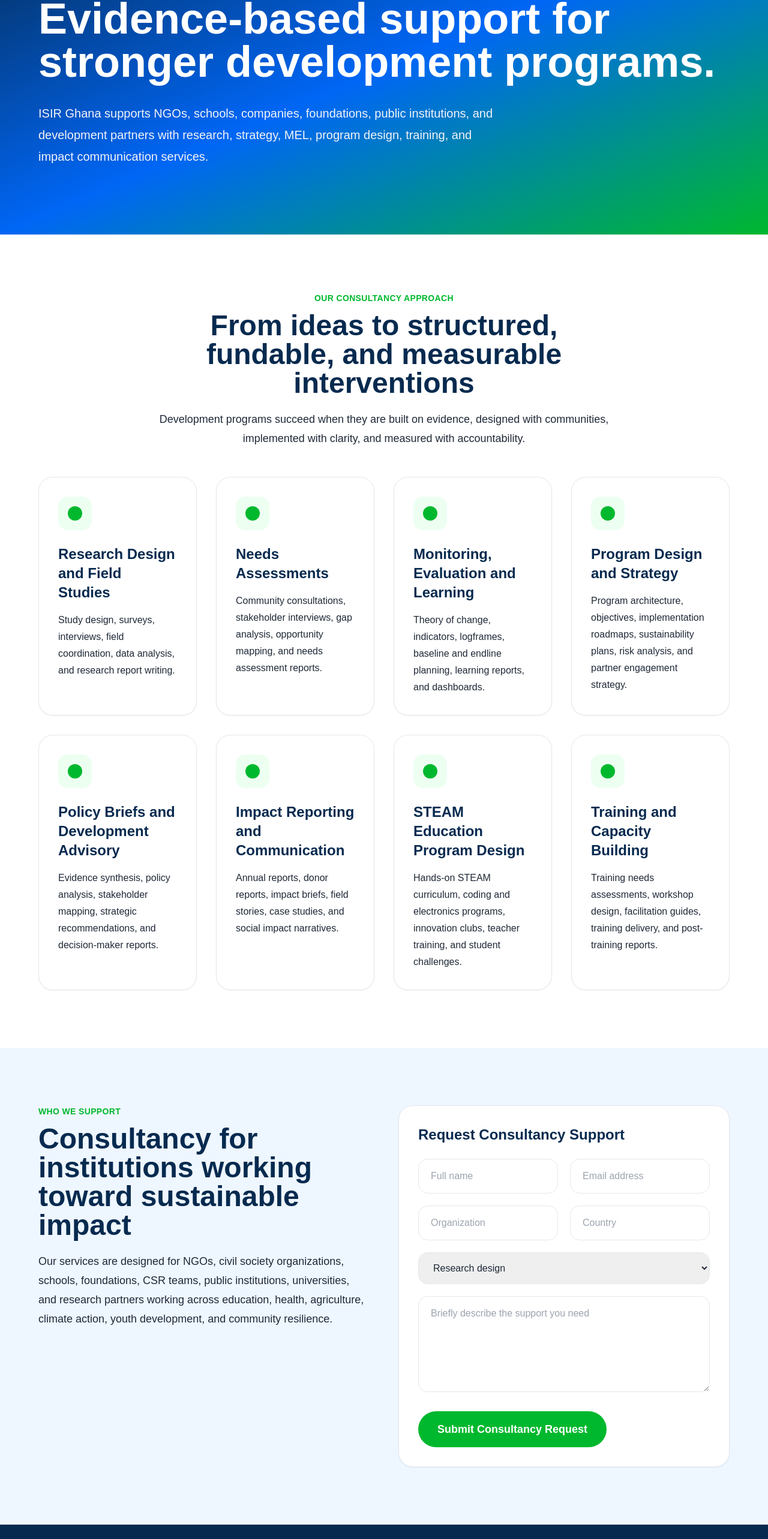
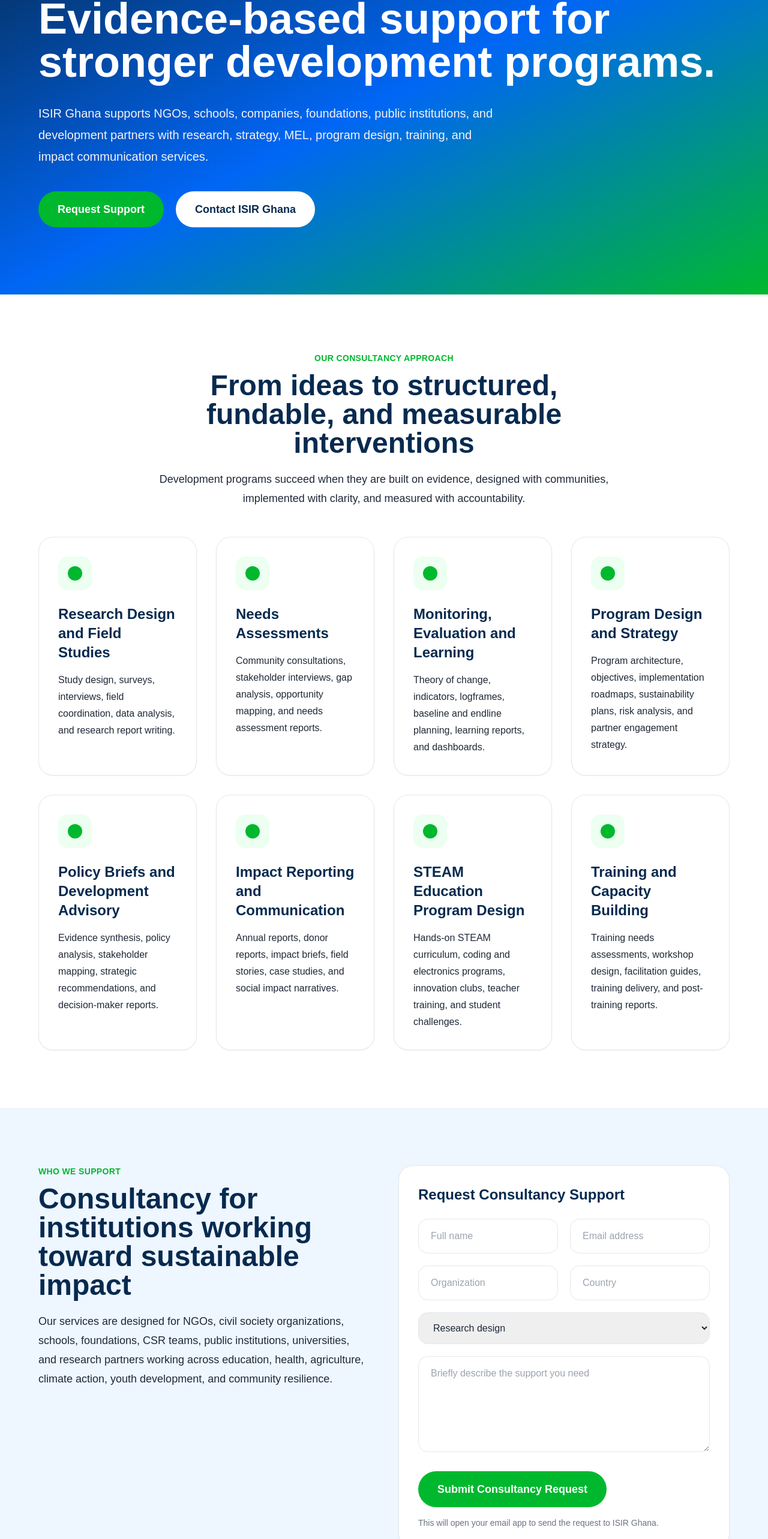
Before and after one commit to rashidasp28/isir-ghana-website, a Next.js app: page /consultancy in a window 1280 px wide. Shown: the part 234-2800 px from the top of the page at 60% size. Built offline with nearby package versions, Linux system fonts and the light colour scheme.

Commit message:
Make consultancy page CTAs and request form functional

```diff
--- a/app/consultancy/page.tsx
+++ b/app/consultancy/page.tsx
@@ -1,3 +1,4 @@
+import Link from 'next/link'
 import Navbar from '@/components/Navbar'
 import Footer from '@/components/Footer'
 import SectionHeader from '@/components/SectionHeader'
@@ -23,6 +24,10 @@ export default function ConsultancyPage() {
           <p className="uppercase tracking-widest text-sm mb-6 text-lightGreen font-semibold">Consultancy Services</p>
           <h1 className="text-5xl md:text-7xl font-bold leading-tight mb-8">Evidence-based support for stronger development programs.</h1>
           <p className="text-xl leading-9 max-w-3xl text-gray-100">ISIR Ghana supports NGOs, schools, companies, foundations, public institutions, and development partners with research, strategy, MEL, program design, training, and impact communication services.</p>
+          <div className="flex flex-wrap gap-5 mt-10">
+            <a href="#consultancy-form" className="bg-primaryGreen text-white px-8 py-4 rounded-full font-semibold text-lg hover:opacity-90 transition">Request Support</a>
+            <Link href="/contact" className="bg-white text-darkNavy px-8 py-4 rounded-full font-semibold text-lg hover:bg-lightBlue transition">Contact ISIR Ghana</Link>
+          </div>
         </div>
       </section>
 
@@ -49,7 +54,7 @@ export default function ConsultancyPage() {
         </div>
       </section>
 
-      <section className="py-24 bg-lightBlue">
+      <section id="consultancy-form" className="py-24 bg-lightBlue">
         <div className="container-width grid lg:grid-cols-2 gap-12 items-start">
           <div>
             <SectionHeader
@@ -59,14 +64,14 @@ export default function ConsultancyPage() {
             />
           </div>
 
-          <div className="bg-white border border-softGray rounded-3xl p-8 shadow-sm">
+          <form action="mailto:isirghana@gmail.com" method="post" encType="text/plain" className="bg-white border border-softGray rounded-3xl p-8 shadow-sm">
             <h3 className="text-2xl font-bold text-darkNavy mb-6">Request Consultancy Support</h3>
             <div className="grid md:grid-cols-2 gap-5">
-              <input className="border border-softGray rounded-2xl px-5 py-4" placeholder="Full name" />
-              <input className="border border-softGray rounded-2xl px-5 py-4" placeholder="Email address" />
-              <input className="border border-softGray rounded-2xl px-5 py-4" placeholder="Organization" />
-              <input className="border border-softGray rounded-2xl px-5 py-4" placeholder="Country" />
-              <select className="border border-softGray rounded-2xl px-5 py-4 md:col-span-2">
+              <input name="Full name" className="border border-softGray rounded-2xl px-5 py-4" placeholder="Full name" />
+              <input name="Email address" className="border border-softGray rounded-2xl px-5 py-4" placeholder="Email address" />
+              <input name="Organization" className="border border-softGray rounded-2xl px-5 py-4" placeholder="Organization" />
+              <input name="Country" className="border border-softGray rounded-2xl px-5 py-4" placeholder="Country" />
+              <select name="Consultancy service" className="border border-softGray rounded-2xl px-5 py-4 md:col-span-2">
                 <option>Research design</option>
                 <option>Needs assessment</option>
                 <option>MEL support</option>
@@ -75,10 +80,11 @@ export default function ConsultancyPage() {
                 <option>Impact reporting</option>
                 <option>Training and capacity building</option>
               </select>
-              <textarea className="border border-softGray rounded-2xl px-5 py-4 md:col-span-2 min-h-[160px]" placeholder="Briefly describe the support you need" />
+              <textarea name="Consultancy request" className="border border-softGray rounded-2xl px-5 py-4 md:col-span-2 min-h-[160px]" placeholder="Briefly describe the support you need" />
             </div>
-            <button className="mt-8 bg-primaryGreen text-white px-8 py-4 rounded-full font-semibold text-lg">Submit Consultancy Request</button>
-          </div>
+            <button type="submit" className="mt-8 bg-primaryGreen text-white px-8 py-4 rounded-full font-semibold text-lg">Submit Consultancy Request</button>
+            <p className="text-sm text-gray-500 mt-4">This will open your email app to send the request to ISIR Ghana.</p>
+          </form>
         </div>
       </section>
 
@@ -86,7 +92,7 @@ export default function ConsultancyPage() {
         <div className="container-width text-center max-w-4xl">
           <h2 className="text-4xl md:text-5xl font-bold mb-6">Let’s Turn Your Development Idea Into a Stronger Program</h2>
           <p className="text-lg leading-8 text-gray-300 mb-10">ISIR Ghana can help you design, research, evaluate, document, and communicate development work that is practical, fundable, and impact-driven.</p>
-          <button className="bg-primaryGreen text-white px-8 py-4 rounded-full font-semibold text-lg">Request Consultancy Support</button>
+          <a href="#consultancy-form" className="inline-flex bg-primaryGreen text-white px-8 py-4 rounded-full font-semibold text-lg">Request Consultancy Support</a>
         </div>
       </section>
 
```
